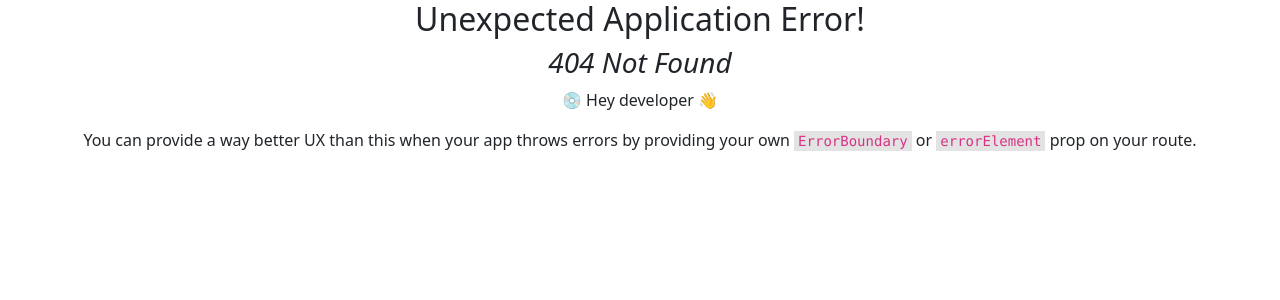
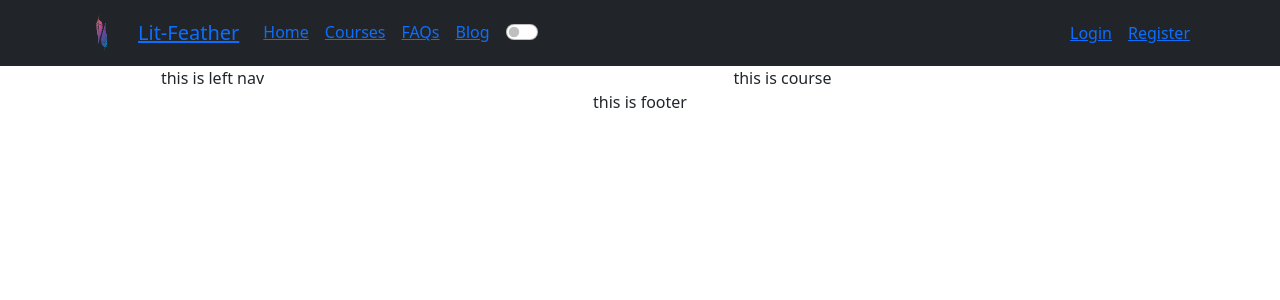
Before and after one commit to rubayetseason/lit-feather-client, a React (Create React App) app: page /courses in a window 1280 px wide. Before the commit this address had no page. Shown: the top 300 px of the page. Built offline with nearby package versions, Linux system fonts and the light colour scheme.

Commit message:
routes added and headrs adjusted with toggle button

```diff
--- /dev/null
+++ b/src/pages/components/Blog.js
@@ -0,0 +1,11 @@
+import React from 'react';
+
+const Blog = () => {
+  return (
+    <div>
+      this is blog
+    </div>
+  );
+};
+
+export default Blog;
--- /dev/null
+++ b/src/pages/components/Courses.js
@@ -0,0 +1,11 @@
+import React from 'react';
+
+const Courses = () => {
+    return (
+        <div>
+            this is course
+        </div>
+    );
+};
+
+export default Courses;
--- /dev/null
+++ b/src/pages/components/FAQ.js
@@ -0,0 +1,11 @@
+import React from 'react';
+
+const FAQ = () => {
+  return (
+    <div>
+      this is faq
+    </div>
+  );
+};
+
+export default FAQ;
--- /dev/null
+++ b/src/pages/components/Login.js
@@ -0,0 +1,11 @@
+import React from 'react';
+
+const Login = () => {
+    return (
+        <div>
+            this is login
+        </div>
+    );
+};
+
+export default Login;
--- /dev/null
+++ b/src/pages/components/Register.js
@@ -0,0 +1,11 @@
+import React from 'react';
+
+const Register = () => {
+    return (
+        <div>
+            this is register
+        </div>
+    );
+};
+
+export default Register;
--- a/src/pages/shared/Header.js
+++ b/src/pages/shared/Header.js
@@ -3,7 +3,8 @@ import { Form } from 'react-bootstrap';
 import Container from 'react-bootstrap/Container';
 import Nav from 'react-bootstrap/Nav';
 import Navbar from 'react-bootstrap/Navbar';
-import NavDropdown from 'react-bootstrap/NavDropdown';
+import './Header.css';
+import { Link } from 'react-router-dom';
 import banner from '../../assets/pagebanner.png'
 
 const Header = () => {
@@ -13,22 +14,26 @@ const Header = () => {
                 <Navbar.Brand href="#home">
                     <img src={banner} width="40" height="40" className="d-inline-block align-top" />
                 </Navbar.Brand>
-                <Navbar.Brand href="#home">Lit-Feather</Navbar.Brand>
+                <Navbar.Brand><Link to='/'>Lit-Feather</Link></Navbar.Brand>
                 <Navbar.Toggle aria-controls="responsive-navbar-nav" />
                 <Navbar.Collapse id="responsive-navbar-nav">
                     <Nav className="me-auto">
-                        <Nav.Link href="#features">Home</Nav.Link>
-                        <Nav.Link href="#pricing">Courses</Nav.Link>
-                        <Nav.Link href="#pricing">FAQs</Nav.Link>
-                        <Nav.Link href="#pricing">Blog</Nav.Link>
-                        <Nav.Link href="#pricing"><Form>
+                        <Nav.Link><Link to='/'>Home</Link></Nav.Link>
+                        <Nav.Link><Link to='/courses'>Courses</Link></Nav.Link>
+                        <Nav.Link><Link to='/faq'>FAQs</Link></Nav.Link>
+                        <Nav.Link><Link to='/blog'>Blog</Link></Nav.Link>
+                        <Nav.Link><Form>
                             <Form.Check type="switch" id="custom-switch" label="" />
                         </Form></Nav.Link>
                     </Nav>
                     <Nav>
-                        <Nav.Link href="#deets">Login</Nav.Link>
-                        <Nav.Link eventKey={2} href="#memes">
+                        <Nav.Link><Link to='login'>
+                            Login
+                            </Link></Nav.Link>
+                        <Nav.Link eventKey={2}>
+                            <Link to='register'>
                             Register
+                            </Link>
                         </Nav.Link>
                     </Nav>
                 </Navbar.Collapse>
```
Also changed, not shown: src/Routes/Routes.js (+21 -1 lines), src/context/AuthContext.js (added, +11 -0 lines), src/pages/components/Error.js (added, +11 -0 lines), src/pages/shared/Header.css (added).
